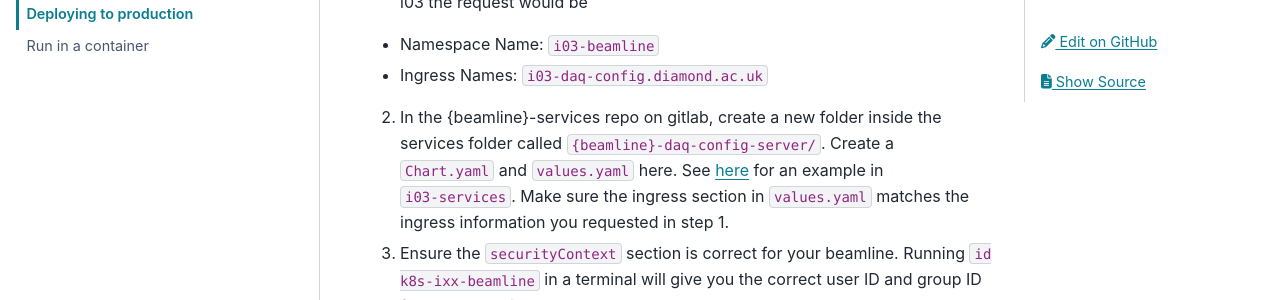
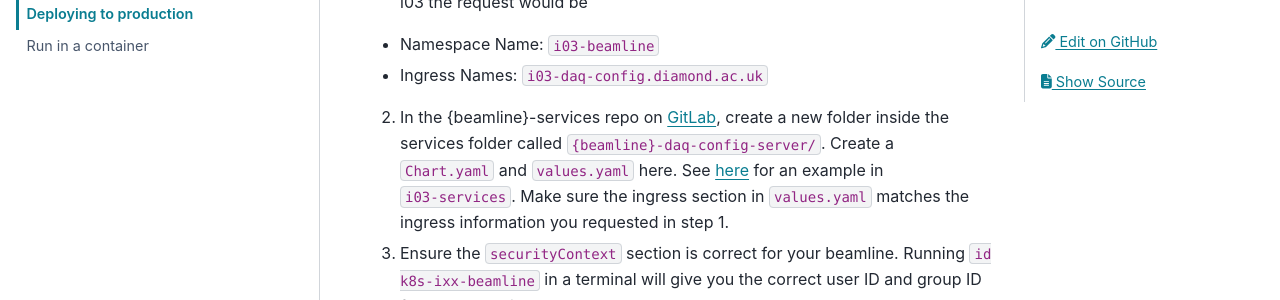
Before and after one commit to DiamondLightSource/daq-config-server, a Sphinx documentation site: the page built from docs/how-to/release-and-deploy.md, in a window 1280 px wide and 900 px high, scrolled down 898 px. Shown: the part 153-453 px from the top of the window. Built offline with Sphinx 7.4.7 and the PyData theme 0.15.4, drawn with Linux system fonts in a browser that asks for light colours; pages that are not in the unit, such as notebooks, are missing from menus; the version number could not be read and is left out; part of the change alters nothing that is shown.

```diff
--- a/docs/how-to/release-and-deploy.md
+++ b/docs/how-to/release-and-deploy.md
@@ -37,7 +37,7 @@ To do this:
 - Namespace Name: `i03-beamline`
 - Ingress Names: `i03-daq-config.diamond.ac.uk`
 
-2. In the {beamline}-services repo on gitlab, create a new folder inside the services folder called `{beamline}-daq-config-server/`. Create a `Chart.yaml` and `values.yaml` here. See [here](https://gitlab.diamond.ac.uk/controls/containers/beamline/i03-services/-/tree/main/services/i03-daq-config-server?ref_type=heads) for an example in `i03-services`. Make sure the ingress section in `values.yaml` matches the ingress information you requested in step 1.
+2. In the {beamline}-services repo on [GitLab](https://gitlab.diamond.ac.uk/?name=services), create a new folder inside the services folder called `{beamline}-daq-config-server/`. Create a `Chart.yaml` and `values.yaml` here. See [here](https://gitlab.diamond.ac.uk/controls/containers/beamline/i03-services/-/tree/main/services/i03-daq-config-server?ref_type=heads) for an example in `i03-services`. Make sure the ingress section in `values.yaml` matches the ingress information you requested in step 1.
 
 3. Ensure the `securityContext` section is correct for your beamline. Running `id k8s-ixx-beamline` in a terminal will give you the correct user ID and group ID for your beamline.
 
```
